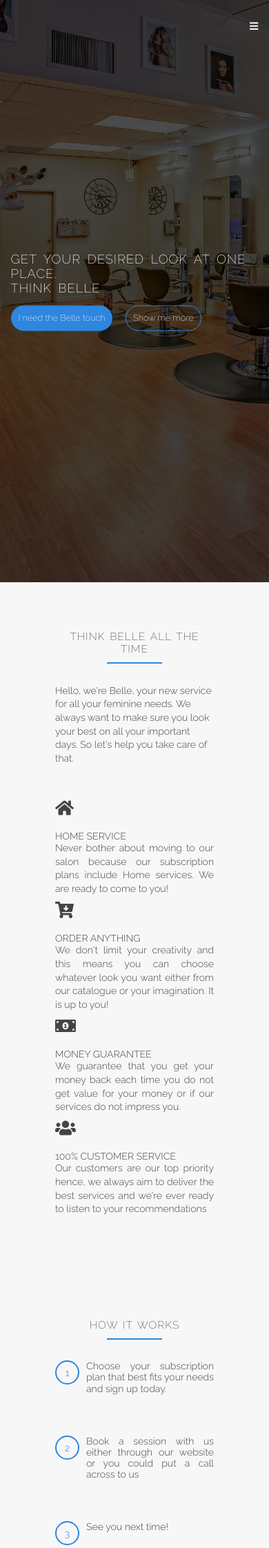
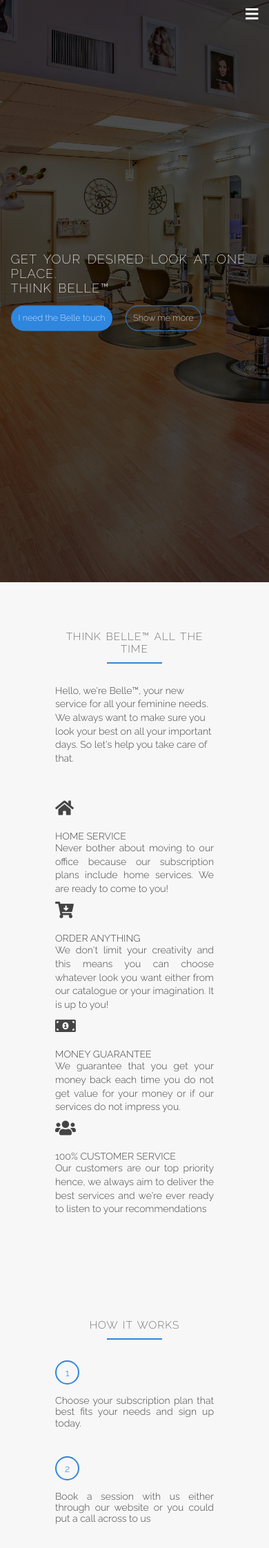
Before and after one commit to fiona-byte/Belle, a PHP site: page /index.html in a window 390 px wide. Shown: the top 2244 px of the page at 69% size. Run offline with PHP 8.4, Linux system fonts and the light colour scheme; some libraries are stand-ins or nearby versions.

Commit message:
Add changes

```diff
--- a/css/style.css
+++ b/css/style.css
@@ -145,6 +145,13 @@ header {
 }
 
 .logo {display: none;}
+/* .nav-brand {
+    color: #444;
+    position: absolute;
+    top: 30%;
+    left: 16%;
+    display: none;
+} */
 
 /* .logo {
     height: 50px;
@@ -180,15 +187,16 @@ header {
     border-bottom: 2px solid #2e86de;
 }
 
-.mobile-icon {
+.toggle-icon {
     float: right;
-    margin-top: 30px;
+    margin-top: 10px;
     cursor: pointer;
     display: none;
 }
 
-.mobile-icon i {
+.toggle-icon i {
     color: #fff;
+    font-size: 150%;
 }
 
 /*            Sticky Navigation               */
@@ -205,11 +213,19 @@ header {
 
 .sticky .logo {
     display: block;
-    height: 40px;
+    height: 30px;
     width: auto;
     float: left;
-    margin: 2px 0;
+    margin: 12px 0 10px;
 }
+
+/* .sticky .nav-brand {
+    color: #444;
+    position: absolute;
+    top: 30%;
+    left: 16%;
+    display: block;
+} */
 
 .sticky .nav-items { margin: 18px;}
 
@@ -505,7 +521,7 @@ footer {
 
     .nav-items { display: none;}
 
-    .mobile-icon {
+    .toggle-icon {
         display: inline-block;
     }
     .nav-items{
@@ -527,9 +543,9 @@ footer {
         padding: 10px 0;
     }
 
-    .sticky .mobile-icon i {
+    .sticky .toggle-icon i {
         color: #444;
-        margin-bottom: 25px;
+        margin-bottom: 2px;
     }
 
     h1 { font-size: 180%;}
@@ -580,7 +596,10 @@ footer {
 /*    For devices from 0 to 480px */
 @media only screen and (max-width: 480px) {
     body { font-size: .8rem;}
-    section{ padding: 70px;}
+    section{
+        padding: 70px;
+        width: 100%;
+    }
 
     h1 { font-size: 130%;}
     h2 { font-size: 110%;}
@@ -599,12 +618,17 @@ footer {
         display: block;
         height: 30px;
         width: auto;
-        margin: 20px 0 0;
+        margin: 10px 0 10px;
     }
 
     .works-step {
         margin-bottom: 10px;
         width: 100%;
+        padding-bottom: 30px;
+    }
+    .works-step div {
+        float: none;
+        margin-bottom: 15px;
     }
 
     .feat-summary {width: 100%;}
--- a/index.html
+++ b/index.html
@@ -17,7 +17,8 @@
         <header>
             <nav>
                 <div class="row">
-                    <img src="./images/logo.png" alt="Belles Logo" class="logo">
+                    <img src="./images/logo.png" alt="Belle Logo" class="logo">
+                    <!-- <h1 class="nav-brand">Belle</h1> -->
                     <ul class="nav-items">
                         <li><a href="#">Home</a></li>
                         <li><a href="#features">Features</a></li>
@@ -25,11 +26,11 @@
                         <li><a href="#contact">Contact</a></li>
                         <li><a href="#">Sign Up</a></li>
                     </ul>
-                    <a class="mobile-icon"><i class="fas fa-bars"></i></a>
+                    <a class="toggle-icon"><i class="fas fa-bars"></i></a>
                 </div>
             </nav>
             <div class="bg-text-box" id="features">
-                <h1>Get your desired look at one place.<br>Think Belle</h1>
+                <h1>Get your desired look at one place.<br>Think Belle<span>&trade;</span></h1>
                 <a class="btn btn-full scroll-to-plans" href="#">I need the Belle touch</a>
                 <a class="btn btn-transparent scroll-to-features" href="#">Show me more</a>
             </div>
@@ -37,15 +38,15 @@
 
         <section class="features-section js--features-section">
             <div class="row">
-                <h2>Think Belle all the time</h2>
-                <p class="feature-text">Hello, we're Belle, your new service for all your feminine needs. We always want to make sure you look your best on all your important days. So let's help you take care of that.</p>
+                <h2>Think Belle<span>&trade;</span> all the time</h2>
+                <p class="feature-text">Hello, we're Belle<span>&trade;</span>, your new service for all your feminine needs. We always want to make sure you look your best on all your important days. So let's help you take care of that.</p>
             </div>
             <div class="row js--wp-1">
                 <div class="col span-1-of-4 grid">
                     <i class="fas fa-home feat-icon"></i>
                     <h3>Home service</h3>
                     <p>
-                        Never bother about moving to our salon because our subscription plans include Home services. We are ready to come to you!
+                        Never bother about moving to our office because our subscription plans include home services. We are ready to come to you!
                     </p>
                 </div>
                 <div class="col span-1-of-4 grid">
@@ -74,7 +75,7 @@
         </section>
 
         <!--               How it Works Section                 -->
-        <section class="how-it-works">
+        <section class="how-it-works" id="how-it-works">
             <div class="row">
                 <h2>How It Works</h2>
             </div>
@@ -110,19 +111,19 @@
             <div class="row js--wp-2">
                 <div class="col span-1-of-3">
                     <blockquote>
-                        Leaving Abuja for Lagos was a bit worrisome because I just got a new place meaning that I would have to organise a house warmimg. Belles came to the rescue and helped us plan the event. It was amazing!
+                        Leaving Abuja for Lagos was a bit worrisome because I just got a new place meaning that I would have to organise a house warming. Belle<span>&trade;</span> came to the rescue and helped us plan the event. It was amazing!
                         <cite><img src="./images/img/Customer-2.png" alt="customer-2"> Evangel</cite>
                     </blockquote>
                 </div>
                 <div class="col span-1-of-3">
                     <blockquote>
-                        I had an appointment for 10am and I needed a little touch up on my face. I called on the Belle team at 8:30am and at 9:45am, I was at the venue for my appointment!
+                        I had an appointment for 10am and I needed a little touch up on my face. I called on the Belle<span>&trade;</span> team at 8:30am and at 9:45am, I was at the venue for my appointment!
                         <cite><img src="./images/img/Customer-1.png" alt="customer-1">Shally</cite>
                     </blockquote>
                     </div>
                 <div class="col span-1-of-3">
                     <blockquote>
-                        Belle happened to handle my wedding ceremony last year and it was flawless. At first i had my doubts but then I decided to give her a try. The make up, hair and nails of I and my bridal train was resplendent.
+                        Belle<span>&trade;</span> happened to handle my wedding ceremony last year and it was flawless. At first I had my doubts but then I decided to give her a try. The make up, hair and nails of I and my bridal train was resplendent.
                         <cite><img src="./images/img/Customer-3.jpg" alt="customer-3"> Mandel</cite>
                     </blockquote>
                 </div>
@@ -144,7 +145,7 @@
                             <ul class="plan-feat">
                                 <li>1 free session</li>
                                 <li>Home service for the month</li>
-                                <li>Freebies for two weeks</li>
+                                <li>Freebie for 1 week</li>
                             </ul>
                         </div>
                         <div>
@@ -161,8 +162,8 @@
                         <div>
                             <ul class="plan-feat">
                                 <li>1 session per week</li>
-                                <li>Home service 10 days/month</li>
-                                <li>Freebies for 1 week</li>
+                                <li>Home service 5 days/month</li>
+                                <li>Freebie for 5 days</li>
                             </ul>
                         </div>
                         <div>
@@ -179,8 +180,8 @@
                         <div>
                             <ul class="plan-feat">
                                 <li>1 free nail session</li>
-                                <li>Home Service for one session</li>
-                                <li>Freebies for 3 days</li>
+                                <li>Home Service for 1 session</li>
+                                <li>Freebie for 3 days</li>
                             </ul>
                         </div>
                         <div>
@@ -261,7 +262,7 @@
                 </div>
             </div>
             <div class="row">
-                <p class="footer-text">Copyright &copy; 2020 Belle All Rights Reserved</p>
+                <p class="footer-text">Copyright &copy; 2020 Belle<span>&trade;</span> All Rights Reserved</p>
             </div>
         </footer>
 
--- /dev/null
+++ b/index.php
@@ -0,0 +1 @@
+<?php header( 'Location: /index.html' ) ;  ?>
--- a/js/main.js
+++ b/js/main.js
@@ -39,7 +39,7 @@ $(document).ready(function(){
 
     // Toggle
 
-    $('.mobile-icon').click(function() {
+    $('.toggle-icon').click(function() {
         var nav = $('.nav-items');
 
         nav.slideToggle(200);
```
